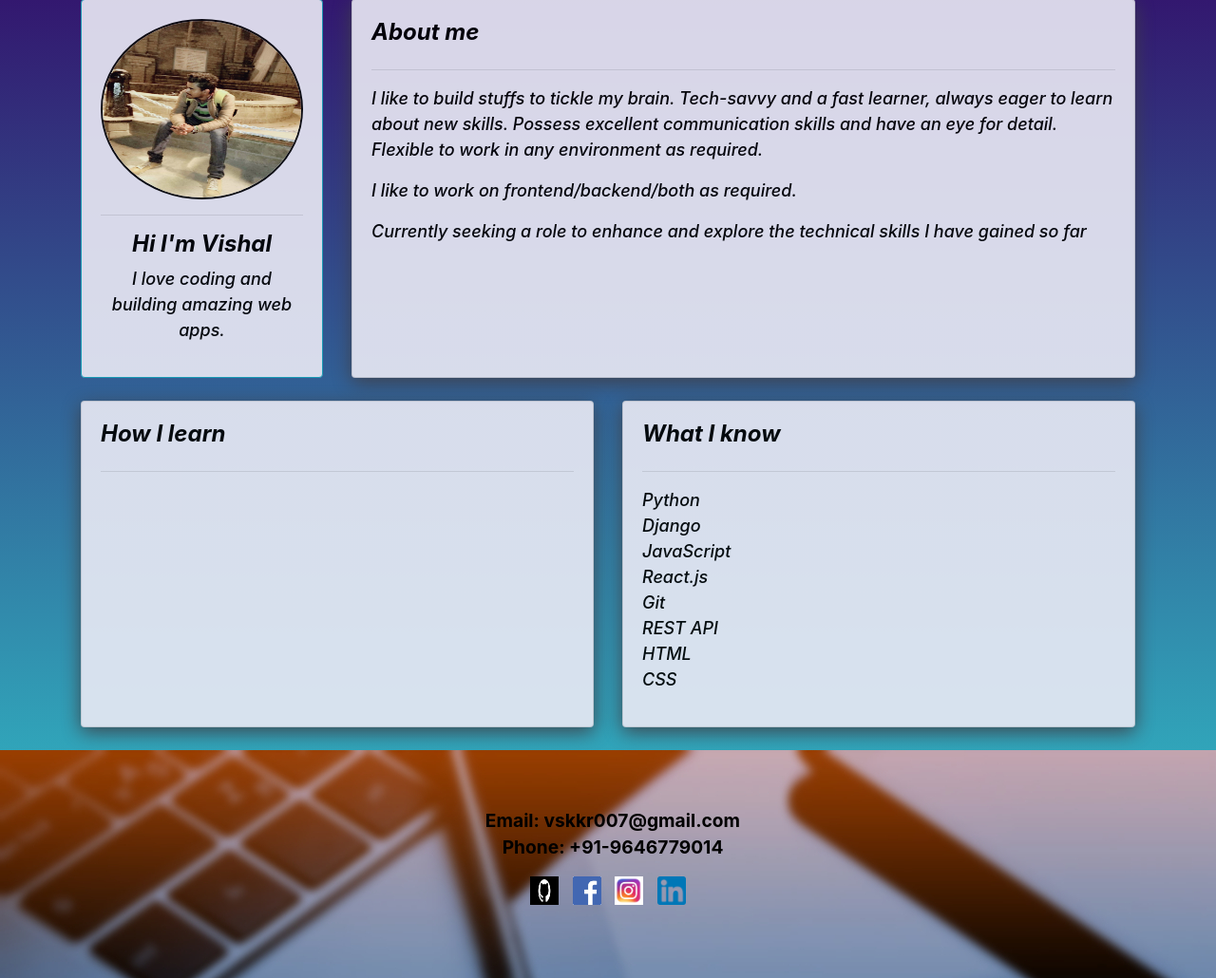
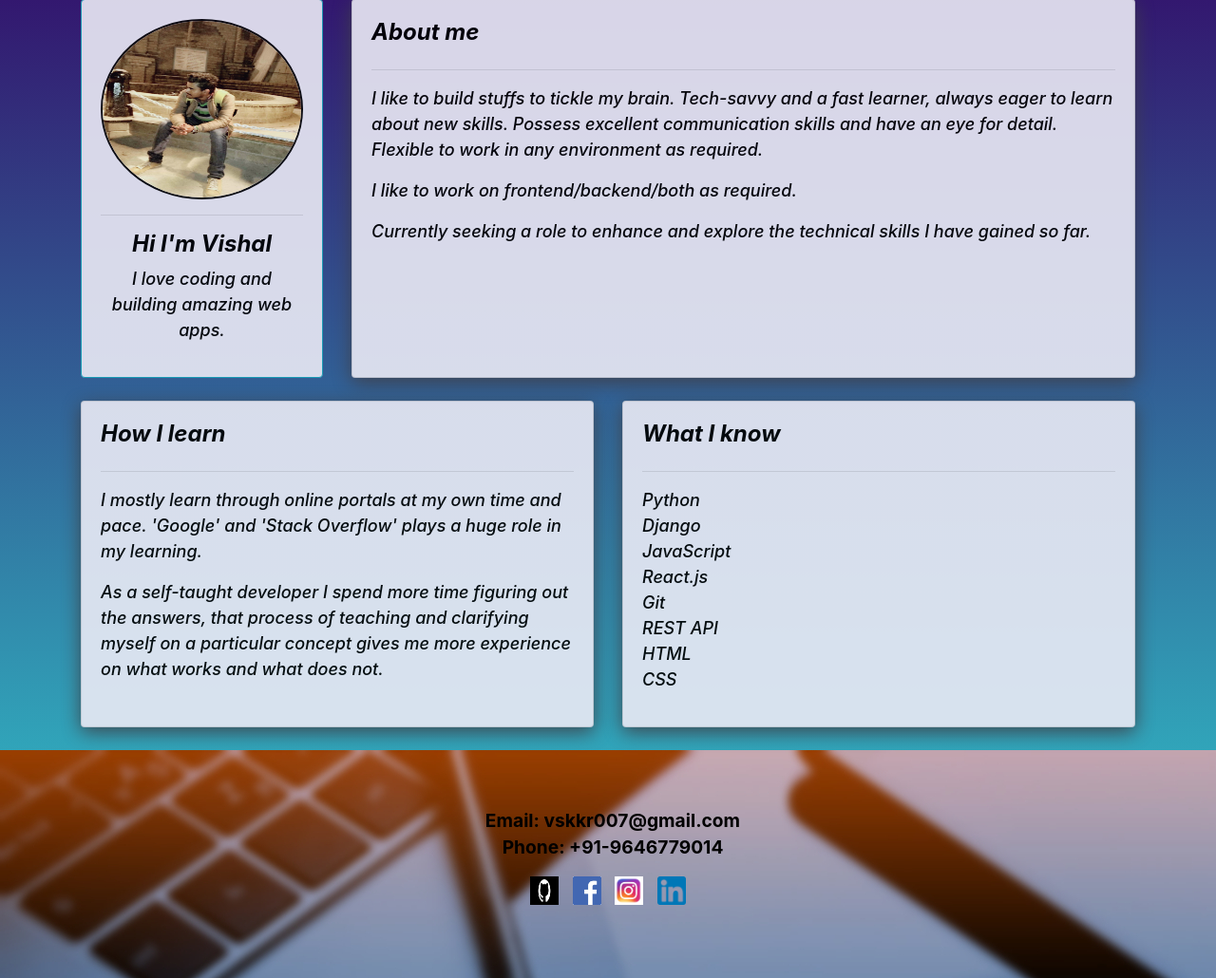
Before and after one commit to Vishal-py-js/Portfolio, a Django app: page / in a window 1280 px wide. Shown: the part 89-1119 px from the top of the page at 95% size. Run offline with Django 3.2, Linux system fonts and the light colour scheme; some libraries are stand-ins or nearby versions.

Commit message:
Added how I learn section

```diff
--- a/Myprofile/Templates/Myprofile/home.html
+++ b/Myprofile/Templates/Myprofile/home.html
@@ -35,7 +35,7 @@
                     <hr>
                     <p>I like to build stuffs to tickle my brain. Tech-savvy and a fast learner, always eager to learn about new skills. Possess excellent communication skills and have an eye for detail. Flexible to work in any environment as required.</p>
                     <p>I like to work on frontend/backend/both as required.</p>
-                    <p>Currently seeking a role to enhance and explore the technical skills I have gained so far</p>
+                    <p>Currently seeking a role to enhance and explore the technical skills I have gained so far.</p>
                 </div>
             </div>
         </div>
@@ -45,6 +45,8 @@
                 <div id="profile-wrapperr" class="card card-body h-100">
                     <h4>How I learn</h4>
                     <hr>
+                    <p>I mostly learn through online portals at my own time and pace. 'Google' and 'Stack Overflow' plays a huge role in my learning.</p>
+                    <p>As a self-taught developer I spend more time figuring out the answers, that process of teaching and clarifying myself on a particular concept gives me more experience on what works and what does not.</p>
                 </div>
             </div>
             <div class="col-md-6">
```
